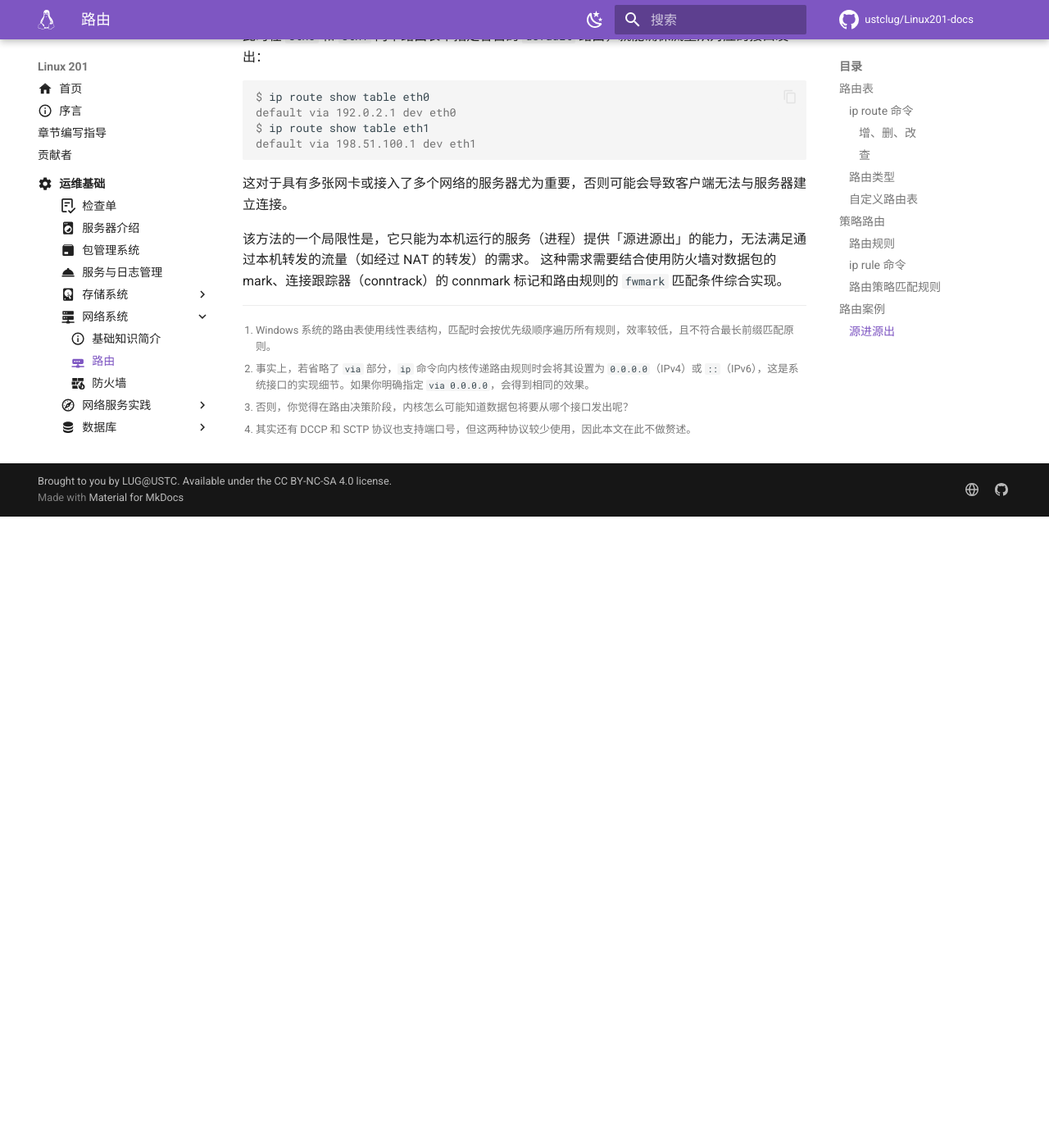
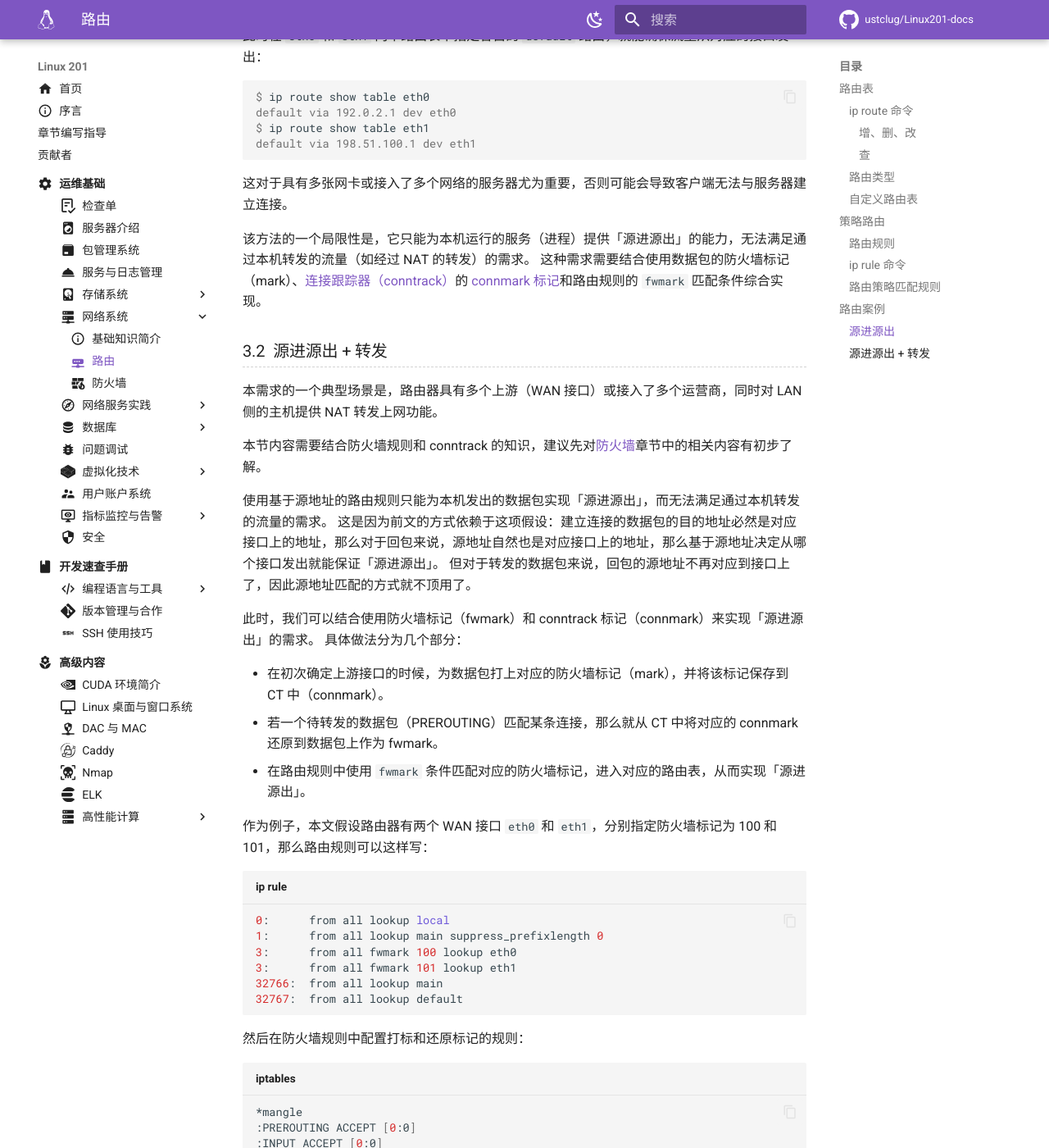
Before and after one commit to ustclug/Linux201-docs, an MkDocs documentation site: the page built from docs/ops/network/routing.md, in a window 1280 px wide and 1400 px high, scrolled down 6776 px. Shown: the whole window at 82% size. Built offline with MkDocs 1.6.1 and Material for MkDocs 9.7.7, drawn with Linux system fonts in a browser that asks for light colours; comment, search, counter and statistics services are not loaded; before the commit the page ends 7406 px from its top, so only the background shows below that; some of the changed text lies outside the part shown.

Commit message:
routing: Add source based routing with forwarding

````diff
--- a/docs/ops/network/routing.md
+++ b/docs/ops/network/routing.md
@@ -277,4 +277,57 @@
 这对于具有多张网卡或接入了多个网络的服务器尤为重要，否则可能会导致客户端无法与服务器建立连接。
 
 该方法的一个局限性是，它只能为本机运行的服务（进程）提供「源进源出」的能力，无法满足通过本机转发的流量（如经过 NAT 的转发）的需求。
-这种需求需要结合使用防火墙对数据包的 mark、连接跟踪器（conntrack）的 connmark 标记和路由规则的 `fwmark` 匹配条件综合实现。
+这种需求需要结合使用数据包的防火墙标记（mark）、[连接跟踪器（conntrack）](firewall.md#conntrack)的 [connmark 标记](firewall.md#conntrack-mark)和路由规则的 `fwmark` 匹配条件综合实现。
+
+### 源进源出 + 转发 {#source-based-routing-with-forwarding}
+
+本需求的一个典型场景是，路由器具有多个上游（WAN 接口）或接入了多个运营商，同时对 LAN 侧的主机提供 NAT 转发上网功能。
+
+本节内容需要结合防火墙规则和 conntrack 的知识，建议先对[防火墙](firewall.md)章节中的相关内容有初步了解。
+
+使用基于源地址的路由规则只能为本机发出的数据包实现「源进源出」，而无法满足通过本机转发的流量的需求。
+这是因为前文的方式依赖于这项假设：建立连接的数据包的目的地址必然是对应接口上的地址，那么对于回包来说，源地址自然也是对应接口上的地址，那么基于源地址决定从哪个接口发出就能保证「源进源出」。
+但对于转发的数据包来说，回包的源地址不再对应到接口上了，因此源地址匹配的方式就不顶用了。
+
+此时，我们可以结合使用防火墙标记（fwmark）和 conntrack 标记（connmark）来实现「源进源出」的需求。
+具体做法分为几个部分：
+
+- 在初次确定上游接口的时候，为数据包打上对应的防火墙标记（mark），并将该标记保存到 CT 中（connmark）。
+- 若一个待转发的数据包（PREROUTING）匹配某条连接，那么就从 CT 中将对应的 connmark 还原到数据包上作为 fwmark。
+- 在路由规则中使用 `fwmark` 条件匹配对应的防火墙标记，进入对应的路由表，从而实现「源进源出」。
+
+作为例子，本文假设路由器有两个 WAN 接口 `eth0` 和 `eth1`，分别指定防火墙标记为 100 和 101，那么路由规则可以这样写：
+
+```shell title="ip rule"
+0:      from all lookup local
+1:      from all lookup main suppress_prefixlength 0
+3:      from all fwmark 100 lookup eth0
+3:      from all fwmark 101 lookup eth1
+32766:  from all lookup main
+32767:  from all lookup default
+```
+
+然后在防火墙规则中配置打标和还原标记的规则：
+
+```shell title="iptables"
+*mangle
+:PREROUTING ACCEPT [0:0]
+:INPUT ACCEPT [0:0]
+:FORWARD ACCEPT [0:0]
+:OUTPUT ACCEPT [0:0]
+:POSTROUTING ACCEPT [0:0]
+# 若数据包属于已建立连接，恢复 connmark 到 fwmark
+-A PREROUTING -j CONNMARK --restore-mark
+-A PREROUTING -m mark ! --mark 0 -j RETURN
+
+# 初次确定上游接口，打标并保存到 conntrack
+-A PREROUTING -i eth0 -j MARK --set-mark 100
+-A PREROUTING -i eth1 -j MARK --set-mark 101
+-A PREROUTING -j CONNMARK --save-mark
+COMMIT
+```
+
+前两条规则会尝试从 CT 中恢复 connmark 到 fwmark，如果恢复成功，那么数据包的标记就不再为零，可以直接 RETURN，避免重复打标。
+若标记仍为零，则表示这是一个新连接的数据包，需要根据输入接口打上对应的标记，并保存到 CT 中以备后续使用。
+
+注意到，尽管打标的规则仅使用了 `-i`（输入接口）条件，对于从 LAN 侧向 WAN 侧发起的连接来说，在收到第一个回包时，输入接口自然就是对应的 WAN 接口，因此打标是正确的。
````
